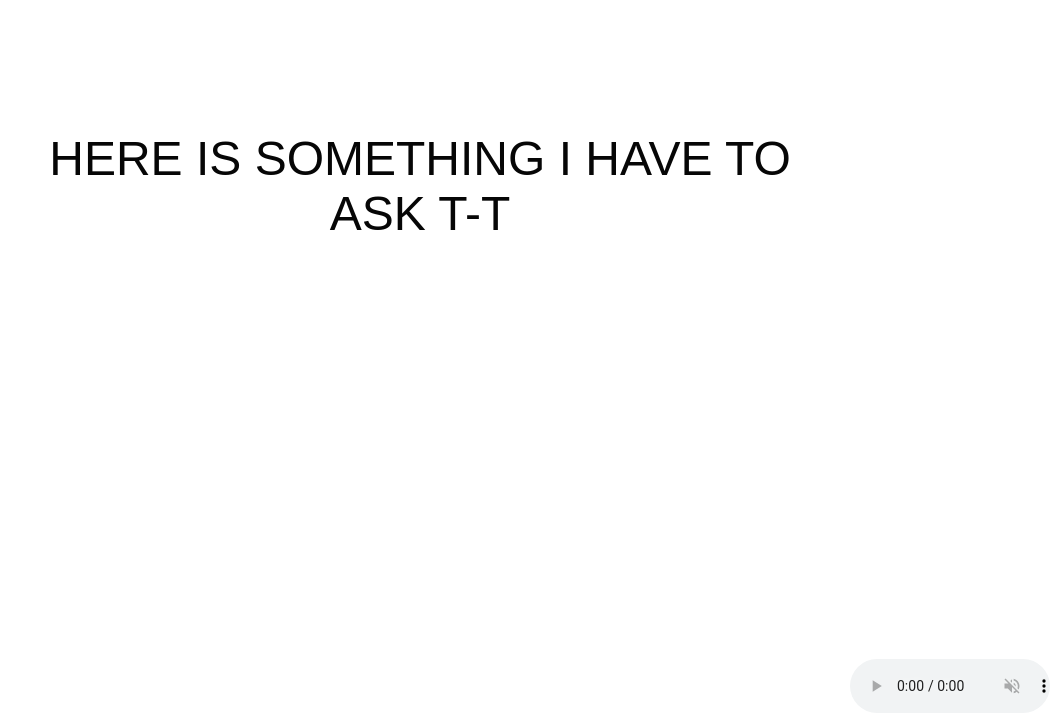
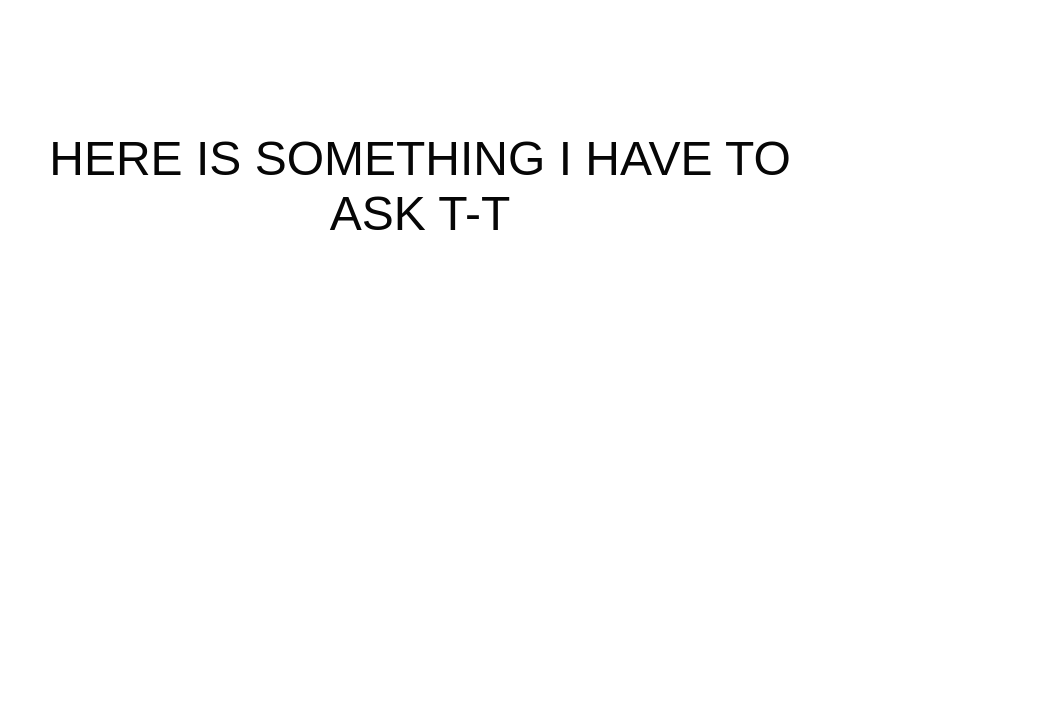
Before and after one commit to Sourabh0120/Important, a website: page index.html in a window 1280 px wide. Shown: the part 77-800 px from the top of the page, without its empty margins (220-1280 px from the left). Drawn offline with nearby package versions, Linux system fonts and the light colour scheme.

Commit message:
Update index.html

```diff
--- a/index.html
+++ b/index.html
@@ -71,7 +71,7 @@
         <h3 class="wish-hbd">Will You Be My Valentine Cutu</h3>
         <h5 id="wishText">kuch kuch</h5>
 
-        <audio id="audio" controls loop muted>
+        <audio id="audio" autoplay loop id="audio">
           <source src="./song/song.mp3" type="audio/mpeg" />
           Your browser does not support the audio element.
         </audio>
```
